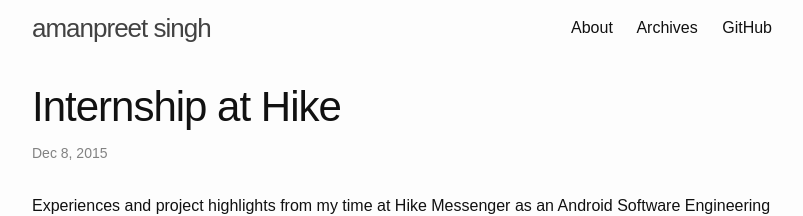
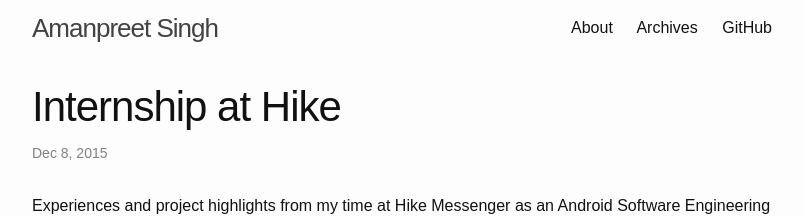
Before and after one commit to amanps/amanps.github.io, a Jekyll site: the page built from index.html, in a window 1280 px wide. Shown: the top 216 px of the page, without its empty margins (238-1041 px from the left). Built offline with Jekyll 4.4.1, drawn with Linux system fonts in a browser that asks for light colours; the list of posts is cut into pages by our own code; part of the change alters nothing that is shown.

Commit message:
Added uppercase letters in name and description

```diff
--- a/_config.yml
+++ b/_config.yml
@@ -13,9 +13,9 @@
 # you will see them accessed via {{ site.title }}, {{ site.author }}, and so on.
 # You can create any custom variable you would like, and they will be accessible
 # in the templates via {{ site.myvariable }}.
-title: amanpreet singh
+title: Amanpreet Singh
 author: Amanpreet Singh
-description: Minimal, responsive Jekyll theme for hackers.
+description: Blog and website for Amanpreet Singh.
 baseurl: "" # the subpath of your site, e.g. /blog
 url: "https://amanps.github.io" # the base hostname & protocol for your site, e.g. http://example.com
 lang: en
```
